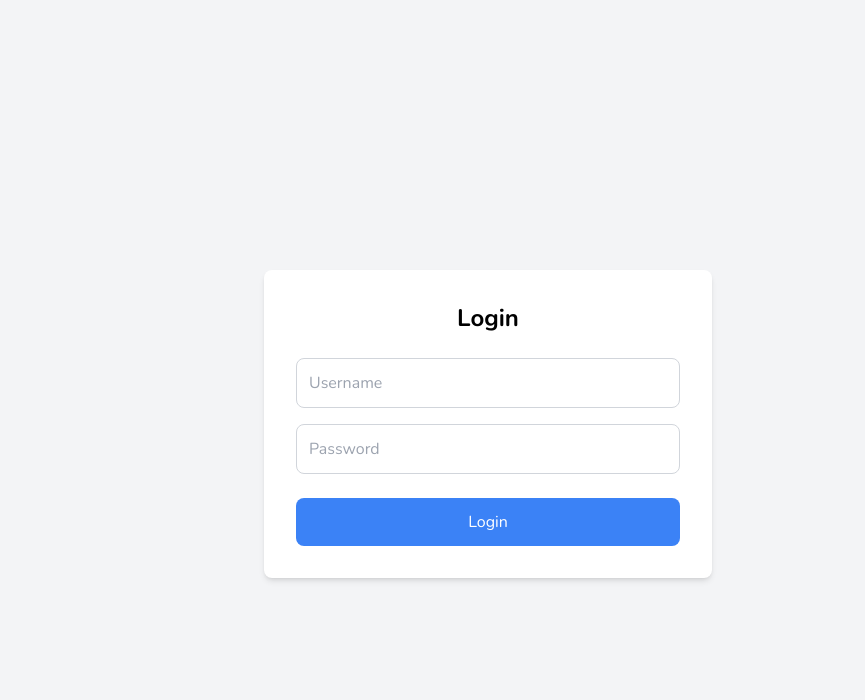
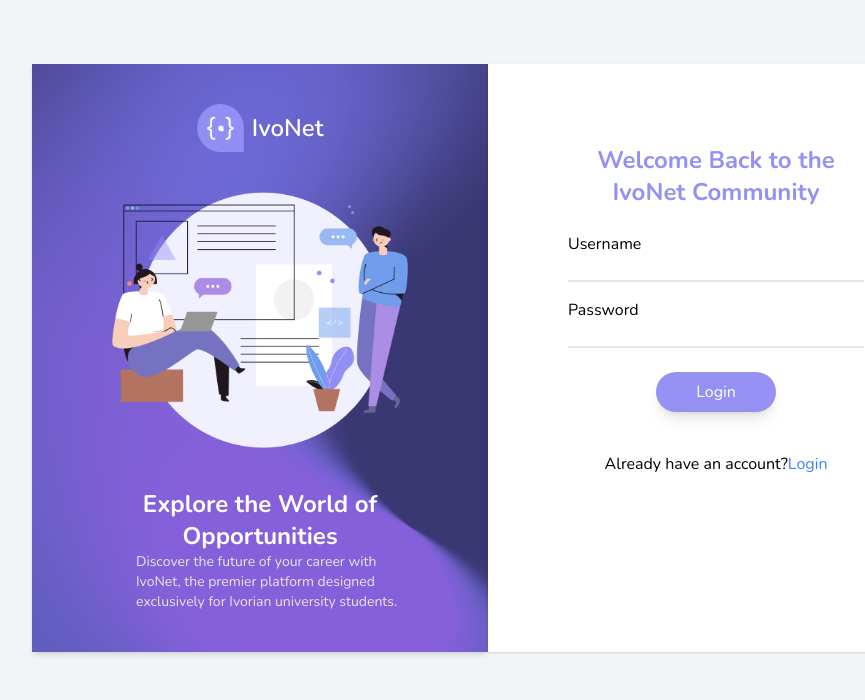
Before and after one commit to Ameerat10/ivonet, a React (Vite) app in the folder frontend/ivonet/: page /login in a window 1280 px wide. Shown: the top 700 px of the page, without its empty margins (152-1017 px from the left). Built offline with nearby package versions, Linux system fonts and the light colour scheme.

Commit message:
"styling the components"

```diff
--- a/frontend/ivonet/src/components/Sidebar.jsx
+++ b/frontend/ivonet/src/components/Sidebar.jsx
@@ -1,29 +1,36 @@
 // src/components/Sidebar.js
 import React from 'react';
-import { Link } from 'react-router-dom';
+import { NavLink } from 'react-router-dom';
 import { useAuth } from '../context/AuthContext';
+import ivonetlogo from '../assets/ivonetlogo.png';
 
 const Sidebar = () => {
   const { isAuthenticated, logout } = useAuth();
 
+  const activeClass = 'text-white bg-[#7B76F1CC] rounded-md py-2 pl-4 pr-14';
+
   return (
-    <div className="w-64 h-screen bg-gray-200 p-4 fixed top-0 left-0">
+    <div className="w-56 h-screen bg-gray-200 p-4 fixed top-0 left-0">
+      <div className='flex gap-2 mb-6'>
+          <img src={ivonetlogo} alt="" className='h-12' />
+          <h1 className='flex items-center text-2xl font-semibold'>IvoNet</h1>
+        </div>
       <ul className="space-y-4">
         {isAuthenticated ? (
           <>
-           <div>
-            <li><Link to="/feeds" className="hover:text-gray-400">Feeds</Link></li>
-            <li><Link to="/dashboard" className="hover:text-gray-400">Dashboard</Link></li>
-            <li><Link to="/applications" className="hover:text-gray-400">Applications</Link></li>
-            <li><Link to="/opportunities" className="hover:text-gray-400">Opportunities</Link></li>
-            <li><Link to="/joblistings" className="hover:text-gray-400">Job Listings</Link></li>
+           <div className='grid gap-5 font-bold'>
+            <li><NavLink to="/feeds" className={({isActive}) => (isActive? activeClass : "py-2 pl-4 pr-14 hover:text-white rounded-md hover:bg-[#7B76F1CC]")}>Feeds</NavLink></li>
+            <li><NavLink to="/dashboard" className={({isActive}) => (isActive? activeClass : "py-2 pl-4 pr-14 hover:text-white rounded-md hover:bg-[#7B76F1CC]")}>Dashboard</NavLink></li>
+            <li><NavLink to="/applications" className={({isActive}) => (isActive? activeClass : "py-2 pl-4 pr-14 hover:text-white rounded-md hover:bg-[#7B76F1CC]")}>Applications</NavLink></li>
+            <li><NavLink to="/opportunities" className={({isActive}) => (isActive? activeClass : "py-2 pl-4 pr-14 hover:text-white rounded-md hover:bg-[#7B76F1CC]")}>Opportunities</NavLink></li>
+            <li><NavLink to="/joblistings" className={({isActive}) => (isActive? activeClass : "py-2 pl-4 pr-14 hover:text-white rounded-md hover:bg-[#7B76F1CC]")}>Job Listings</NavLink></li>
             </div>
-            <li><button onClick={logout} className="hover:text-gray-400 absolute bottom-0 py-10">Logout</button></li>
+            <li><button onClick={logout} className="font-bold hover:text-white hover:bg-[#7B76F1CC] absolute bottom-5 py-2 pl-4 pr-14 rounded-md">Logout</button></li>
           </>
         ) : (
           <>
-            <li><Link to="/login" className="hover:text-gray-400">Login</Link></li>
-            <li><Link to="/register" className="hover:text-gray-400">Register</Link></li>
+            <li><NavLink to="/login" className="hover:text-gray-400">Login</NavLink></li>
+            <li><NavLink to="/register" className="hover:text-gray-400">Register</NavLink></li>
           </>
         )}
       </ul>
--- a/frontend/ivonet/src/pages/Login.jsx
+++ b/frontend/ivonet/src/pages/Login.jsx
@@ -1,48 +1,10 @@
-// // src/pages/Login.js
-// import React, { useState } from 'react';
-// import axios from 'axios';
-// import { useNavigate } from 'react-router-dom';
-// import { useAuth } from '../context/AuthContext';
-
-// function Login() {
-//   const [username, setUsername] = useState('');
-//   const [password, setPassword] = useState('');
-//   const navigate = useNavigate();
-//   const { login } = useAuth();
-
-//   const handleSubmit = async (e) => {
-//     e.preventDefault();
-//     try {
-//       const response = await axios.post('http://127.0.0.1:8000/api/auth/login/', {
-//         username,
-//         password,
-//       });
-//       if (response.status === 200) {
-//         localStorage.setItem('access_token', response.data.access);
-//         login(); // Set authentication state to true
-//         navigate('/dashboard');
-//       }
-//     } catch (error) {
-//       console.error('Login error', error);
-//     }
-//   };
-
-//   return (
-//     <form onSubmit={handleSubmit}>
-//       <input type="text" placeholder="Username" value={username} onChange={(e) => setUsername(e.target.value)} required />
-//       <input type="password" placeholder="Password" value={password} onChange={(e) => setPassword(e.target.value)} required />
-//       <button type="submit">Login</button>
-//     </form>
-//   );
-// }
-
-// export default Login;
-
 // src/pages/Login.js
 import React, { useState } from 'react';
 import axios from 'axios';
-import { useNavigate } from 'react-router-dom';
+import { useNavigate, Link } from 'react-router-dom';
 import { useAuth } from '../context/AuthContext';
+import ivonetlogo from '../assets/ivonetlogo.png';
+import ivonetimg from '../assets/ivonetimg.png';
 
 function Login() {
   const [username, setUsername] = useState('');
@@ -76,37 +38,54 @@ function Login() {
   };
 
   return (
-    <div className="login-form flex flex-col items-center justify-center min-h-screen bg-gray-100 p-4">
-      <form onSubmit={handleSubmit} className="w-full max-w-md bg-white p-8 rounded-lg shadow-md">
-        <h2 className="text-2xl font-bold mb-6 text-center">Login</h2>
+    <div className="login-form grid grid-cols-2 justify-center bg-gray-100 py-10 px-40">
+      <div className='bg-[url(./assets/bg-left.png)] p-10 text-white shadow-md'>
+      <div className='flex justify-center gap-2'>
+          <img src={ivonetlogo} alt="" className='h-12' />
+          <h1 className='flex items-center text-2xl font-semibold'>IvoNet</h1>
+        </div>
+        <div className='grid justify-center'>
+          <img src={ivonetimg} alt="" className='p-10' />
+        </div>
+        <div className='grid justify-center'>
+          <h2 className='flex justify-center font-bold text-2xl'>Explore the World of </h2>
+          <span className='flex justify-center font-bold text-2xl'>Opportunities</span>
+          <p className='flex justify-center px-10 ml-6 text-sm text-gray-200'>Discover the future of your career with IvoNet, the premier platform designed exclusively for Ivorian university students.</p>
+        </div>
+      </div>
+      <form onSubmit={handleSubmit} className="w-full bg-white p-20 shadow">
+        <h2 className="text-2xl font-bold mb-6 text-[#7B76F1CC] text-center">Welcome Back to the IvoNet Community</h2>
         <div className="mb-4">
+          <label htmlFor="username">Username</label>
           <input
             type="text"
-            placeholder="Username"
             value={username}
             onChange={(e) => setUsername(e.target.value)}
             required
-            className="w-full p-3 border border-gray-300 rounded-lg"
+            className="w-full border-b-2 focus:outline-none"
           />
         </div>
         <div className="mb-6">
+          <label htmlFor="password">Password</label>
           <input
             type="password"
-            placeholder="Password"
             value={password}
             onChange={(e) => setPassword(e.target.value)}
             required
-            className="w-full p-3 border border-gray-300 rounded-lg"
+            className="w-full border-b-2 focus:outline-none"
           />
         </div>
+        <div className='flex justify-center mb-2'>
         <button
           type="submit"
           disabled={loading}
-          className="w-full bg-blue-500 text-white p-3 rounded-lg hover:bg-blue-600 focus:outline-none focus:ring-2 focus:ring-blue-500"
+          className="bg-[#7B76F1CC] text-white rounded-full shadow-lg px-10 py-2"
         >
           {loading ? 'Logging in...' : 'Login'}
         </button>
+        </div>
         {error && <p className="mt-4 text-red-500 text-center">{error}</p>}
+        <p className='flex justify-center mt-10'>Already have an account? <Link to='/login' className="text-blue-500">Login</Link></p>
       </form>
     </div>
   );
--- a/frontend/ivonet/src/pages/Register.jsx
+++ b/frontend/ivonet/src/pages/Register.jsx
@@ -58,7 +58,7 @@ const Register = () => {
 
   return (
     <div className='grid grid-cols-5 py-10 px-40'>
-      <div className='grid col-span-2 bg-purple-500 p-10 text-white shadow-md'>
+      <div className='bg-[url(./assets/bg-left.png)] grid col-span-2 p-10 text-white shadow-md'>
         <div className='flex justify-center gap-2'>
           <img src={ivonetlogo} alt="" className='h-12' />
           <h1 className='flex items-center text-2xl font-semibold'>IvoNet</h1>
@@ -73,7 +73,7 @@ const Register = () => {
         </div>
       </div>
       <form onSubmit={handleSubmit} className="space-y-4f p-10 col-span-3 bg-white">
-        <h1 className='flex justify-center text-3xl text-purple-500 font-bold'>Welcome to IvoNet</h1>
+        <h1 className='flex justify-center text-3xl text-[#7B76F1CC] font-bold'>Welcome to IvoNet</h1>
         <p className='flex justify-center text-2x font-bold'>Join Your Gateway to Endless Opportunities Today!</p>
         <div className='grid grid-cols-2 gap-10 mt-10 mb-5'>
           <div className='space-y-4'>
@@ -145,9 +145,9 @@ const Register = () => {
         </div>
         {error && <p className="text-red-500">{error}</p>}
         <div className='flex justify-center mb-2'>
-        <button type="submit" className="bg-purple-500 text-white rounded-full shadow-lg px-10 py-2">Register</button>
+        <button type="submit" className="bg-[#7B76F1CC] text-white rounded-full shadow-lg px-10 py-2">Register</button>
         </div>
-        <p className='flex justify-center'>Already have an account? <Link to='/login' className="text-blue-500">Login</Link></p>
+        <p className='flex justify-center mt-2'>Already have an account? <Link to='/login' className="text-blue-500">Login</Link></p>
       </form>
     </div>
   );
```
Also changed, not shown: frontend/ivonet/src/assets/bg-left.png (added), 1 other file (tests, documents, lock files or other folders).
